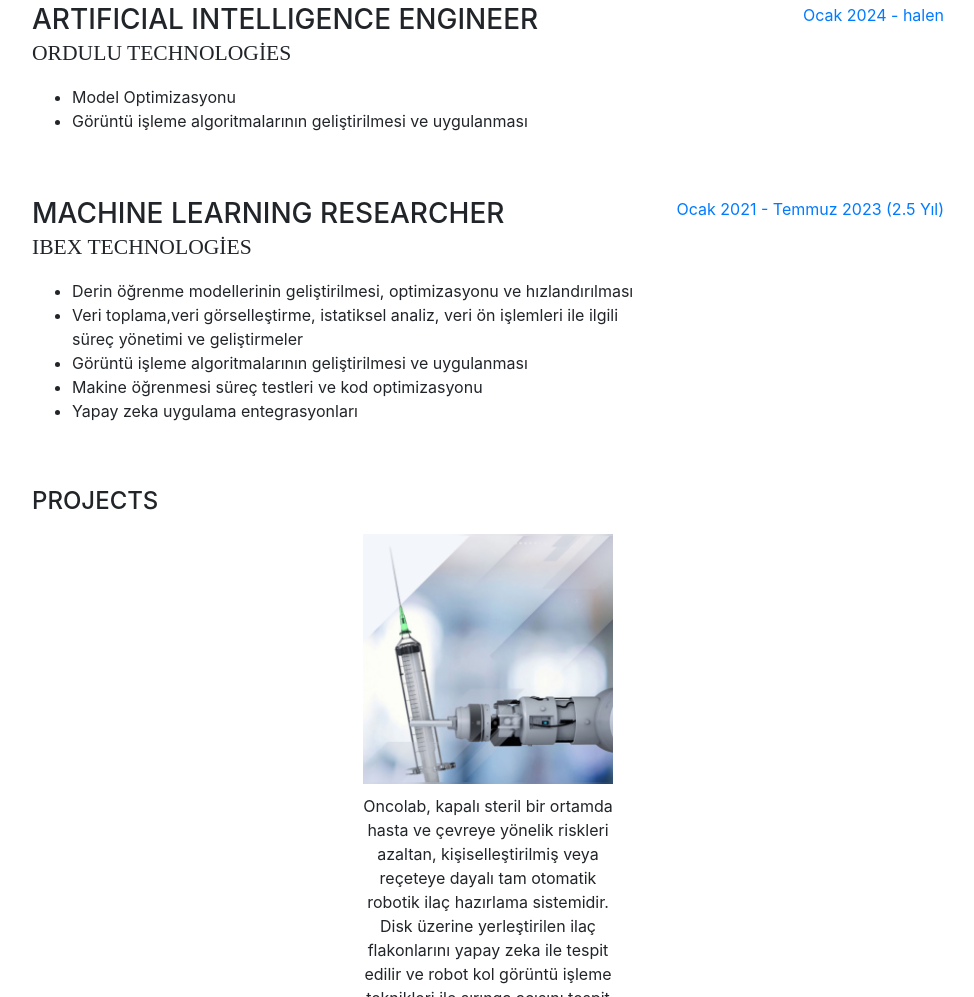
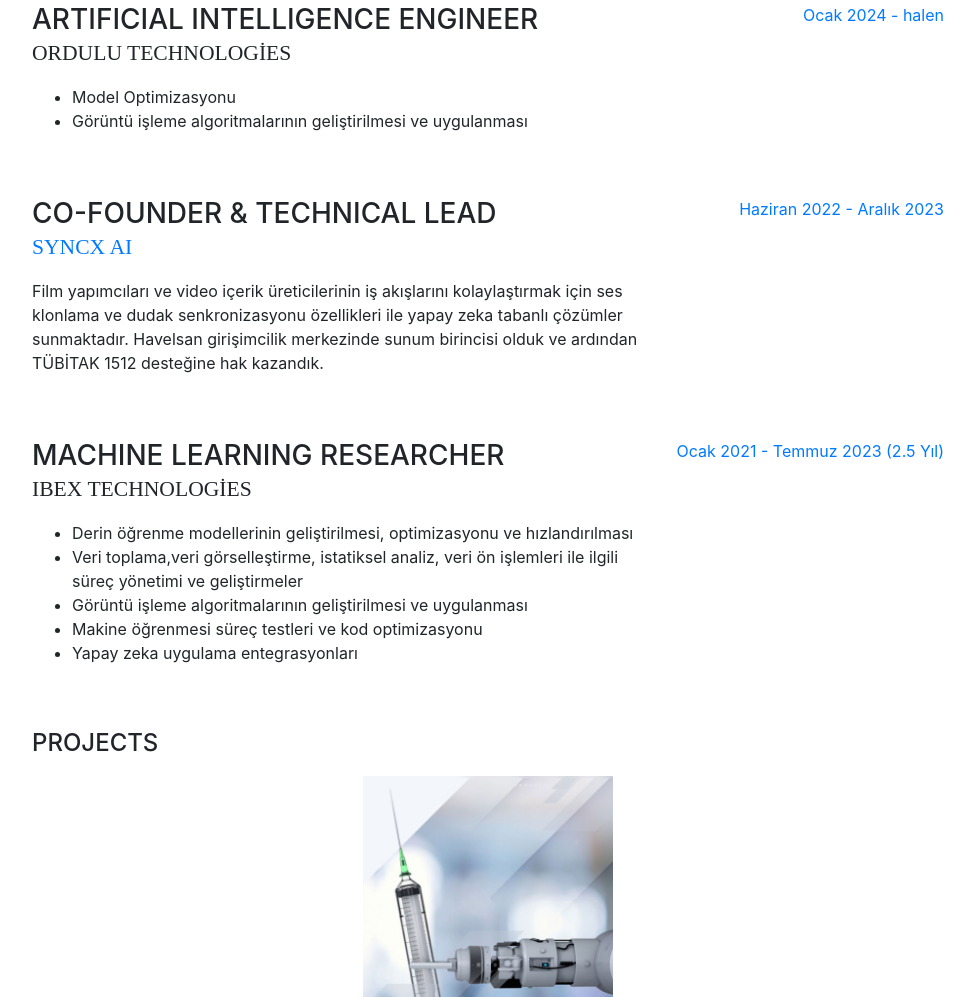
Before and after one commit to firatsahn/firatsahn.github.io, a website with bundled scripts: page index.html in a window 1280 px wide. Shown: the part 931-1928 px from the top of the page, without its empty margins (288-1262 px from the left). Built offline with nearby package versions, Linux system fonts and the light colour scheme; a web font is replaced by a local one.

Commit message:
resume update

```diff
--- a/index.html
+++ b/index.html
@@ -127,6 +127,22 @@
             </div>
             <div class="resume-date text-md-right">
               <span class="text-primary">Ocak 2024 - halen</span>
+            </div>
+          </div>
+
+          <div class="resume-item d-flex flex-column flex-md-row mb-5">
+            <div class="resume-content mr-auto">
+              <h3 class="mb-0">Co-Founder & Technical Lead</h3>
+              <div class="subheading mb-3"><a href="https://startupcentrum.com/startup/syncx-ai">syncX AI</a></div>
+              <p>
+                Film yapımcıları ve video içerik üreticilerinin iş akışlarını kolaylaştırmak için ses
+                klonlama ve dudak senkronizasyonu özellikleri ile yapay zeka tabanlı çözümler
+                sunmaktadır. Havelsan girişimcilik merkezinde sunum birincisi olduk ve ardından
+                TÜBİTAK 1512 desteğine hak kazandık.
+              </p>
+            </div>
+            <div class="resume-date text-md-right">
+              <span class="text-primary">Haziran 2022 - Aralık 2023</span>
             </div>
           </div>
 
```
